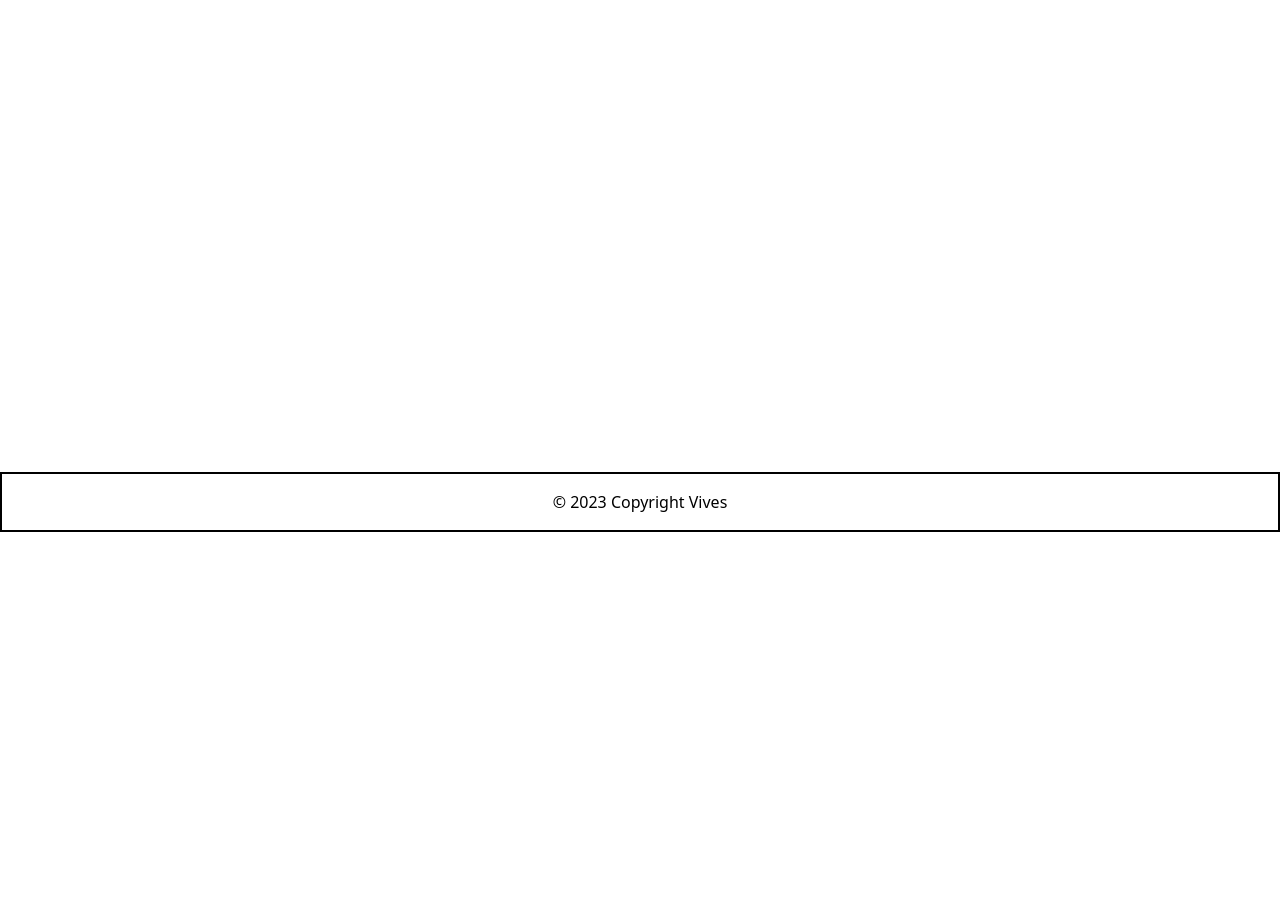
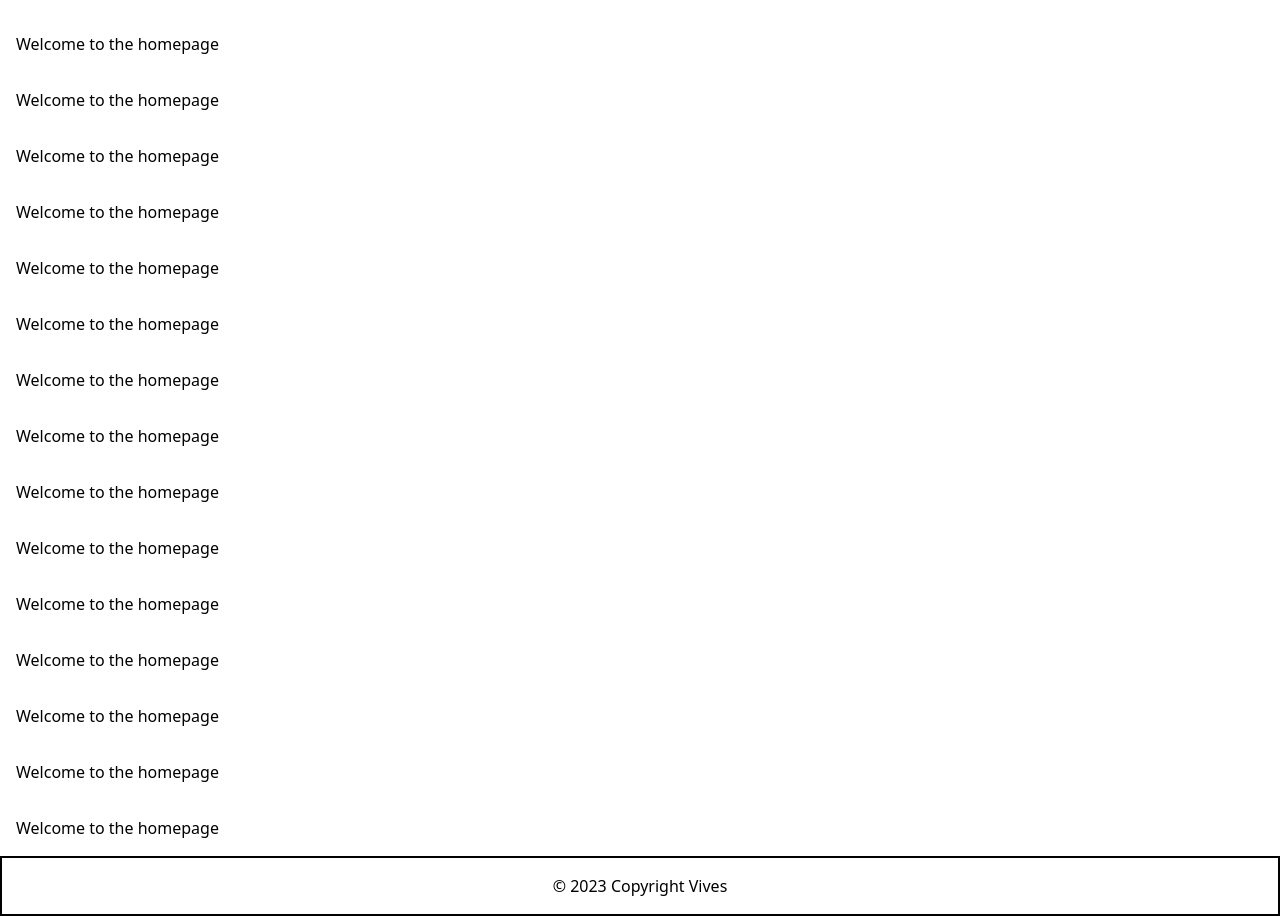
Before and after one commit to vives-project-xp/low-voltage-UPS, a Nuxt app in the folder frontend/: page / in a window 1280 px wide. Shown: the part 268-1184 px from the top of the page. Before the commit the page ends 800 px from the top, so only its background shows below. Built offline with nearby package versions, Linux system fonts and the light colour scheme.

Commit message:
made homepage modular

```diff
--- /dev/null
+++ b/frontend/components/home/HomeTitle.vue
@@ -0,0 +1,5 @@
+<template>
+    <section class="h-50">
+        <h1 class="p-4">Welcome to the homepage</h1>
+    </section>
+</template>
--- a/frontend/pages/index.vue
+++ b/frontend/pages/index.vue
@@ -1,5 +1,23 @@
 <template>
-    <section>
-      <h1 class="p-4">Welcome to the homepage</h1>
+    <section class="dark:bg-black dark:text-white">
+      <HomeTitle />
+      <HomeTitle />
+      <HomeTitle />
+      <HomeTitle />
+      <HomeTitle />
+      <HomeTitle />
+      <HomeTitle />
+      <HomeTitle />
+      <HomeTitle />
+      <HomeTitle />
+      <HomeTitle />
+      <HomeTitle />
+      <HomeTitle />
+      <HomeTitle />
+      <HomeTitle />
+      <HomeTitle />
+      <HomeTitle />
+      <HomeTitle />
+      <HomeTitle />
     </section>
 </template>
```
